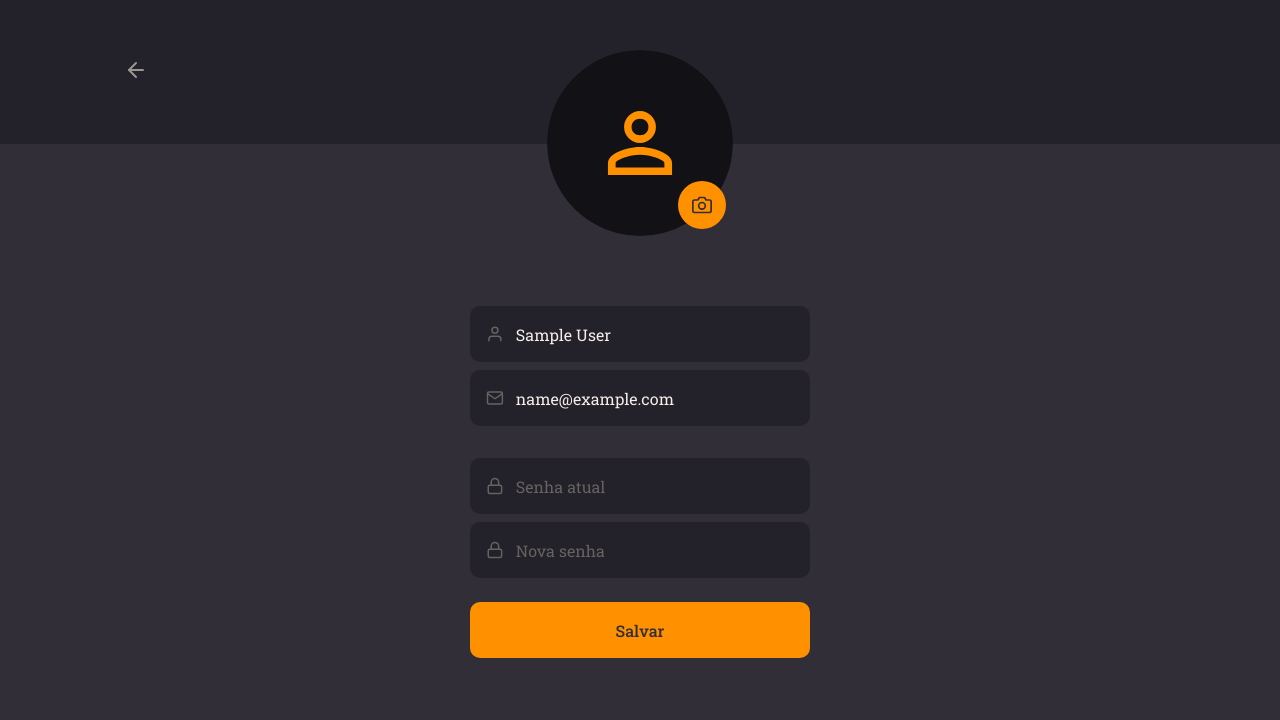
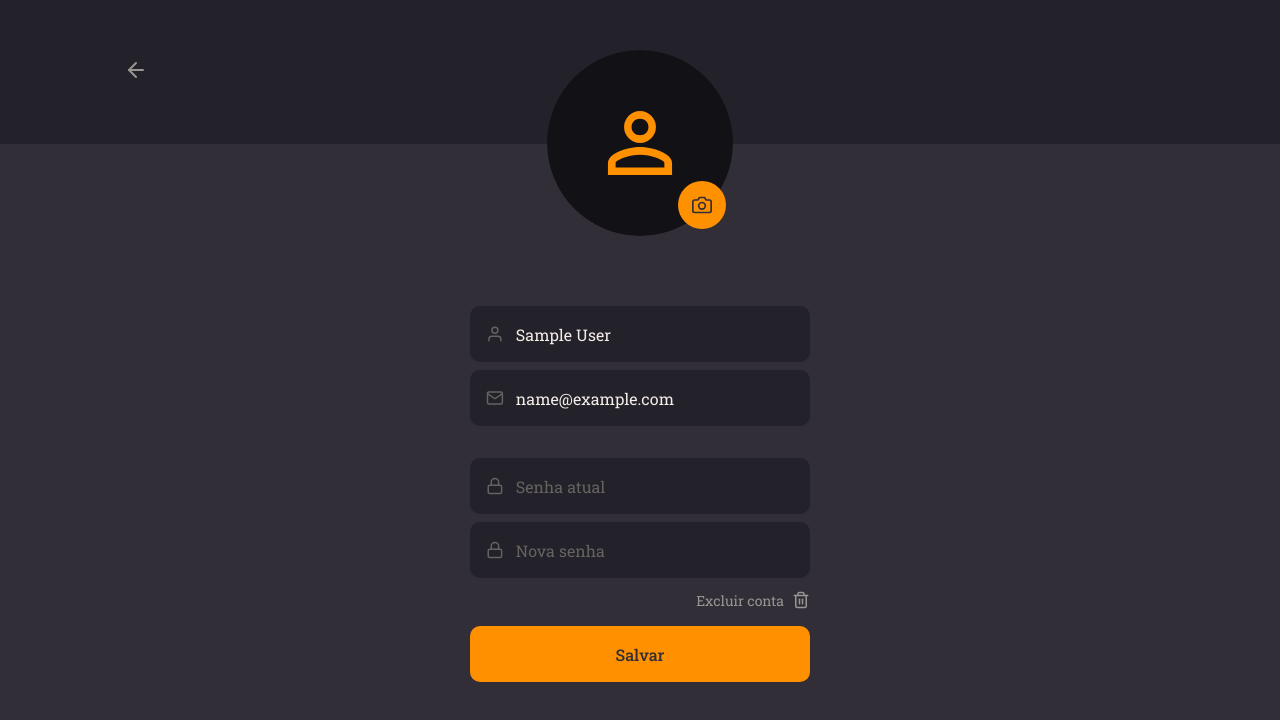
Before and after one commit to Robson-Jorge/RocketNotes, a React (Vite) app: page /profile in a window 1280 px wide. Shown: the top 720 px of the page. Built offline with nearby package versions, Linux system fonts and the light colour scheme; sample sign-in values are in the browser's storage.

Commit message:
🔥 feat: Adicionar funcionalidade de exclusão de usuário usando o componente ButtonDelete

```diff
--- a/src/pages/Profile/index.jsx
+++ b/src/pages/Profile/index.jsx
@@ -13,7 +13,9 @@ import {
 } from '../../components/index'
 
 export function Profile() {
-  const { user, updateProfile } = useAuth()
+  const { user, updateProfile, signOut } = useAuth()
+
+  const [loading, setLoading] = useState(false)
 
   const [name, setName] = useState(user.name)
   const [email, setEmail] = useState(user.email)
@@ -40,8 +42,31 @@ export function Profile() {
       old_password: passwordOld,
     }
 
+    setLoading(true)
     const userUpdated = Object.assign(user, updated)
     await updateProfile({ user: userUpdated, avatarFile })
+    setLoading(false)
+
+    navigate(-1)
+  }
+
+  async function handleDeleteAccount() {
+    const confirm = window.confirm(
+      'Tem certeza que deseja excluir sua conta? Esta ação não pode ser desfeita.',
+    )
+
+    if (!confirm) return
+
+    try {
+      await api.delete('/users', { user })
+    } catch (error) {
+      if (error.response) {
+        console.error(error.response.data.message)
+      }
+    }
+
+    navigate('/', { replace: true })
+    signOut()
   }
 
   function handleBack() {
@@ -91,7 +116,12 @@ export function Profile() {
           onChange={(e) => setPasswordNew(e.target.value)}
         />
 
-        <Button title="Salvar" onClick={handleUpdate} />
+        <ButtonDelete
+          size={18}
+          title={'Excluir conta'}
+          onClick={handleDeleteAccount}
+        />
+        <Button title="Salvar" loading={loading} onClick={handleUpdate} />
       </Form>
     </Container>
   )
```
